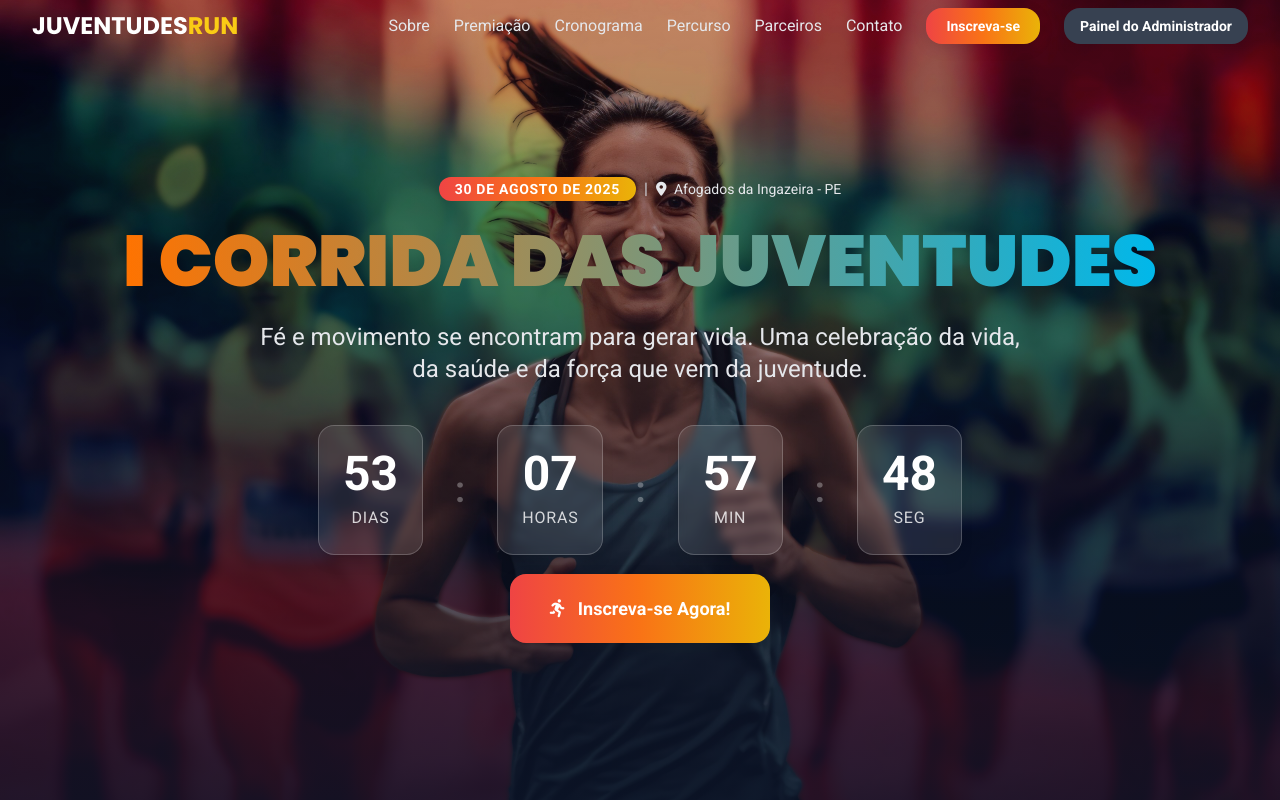
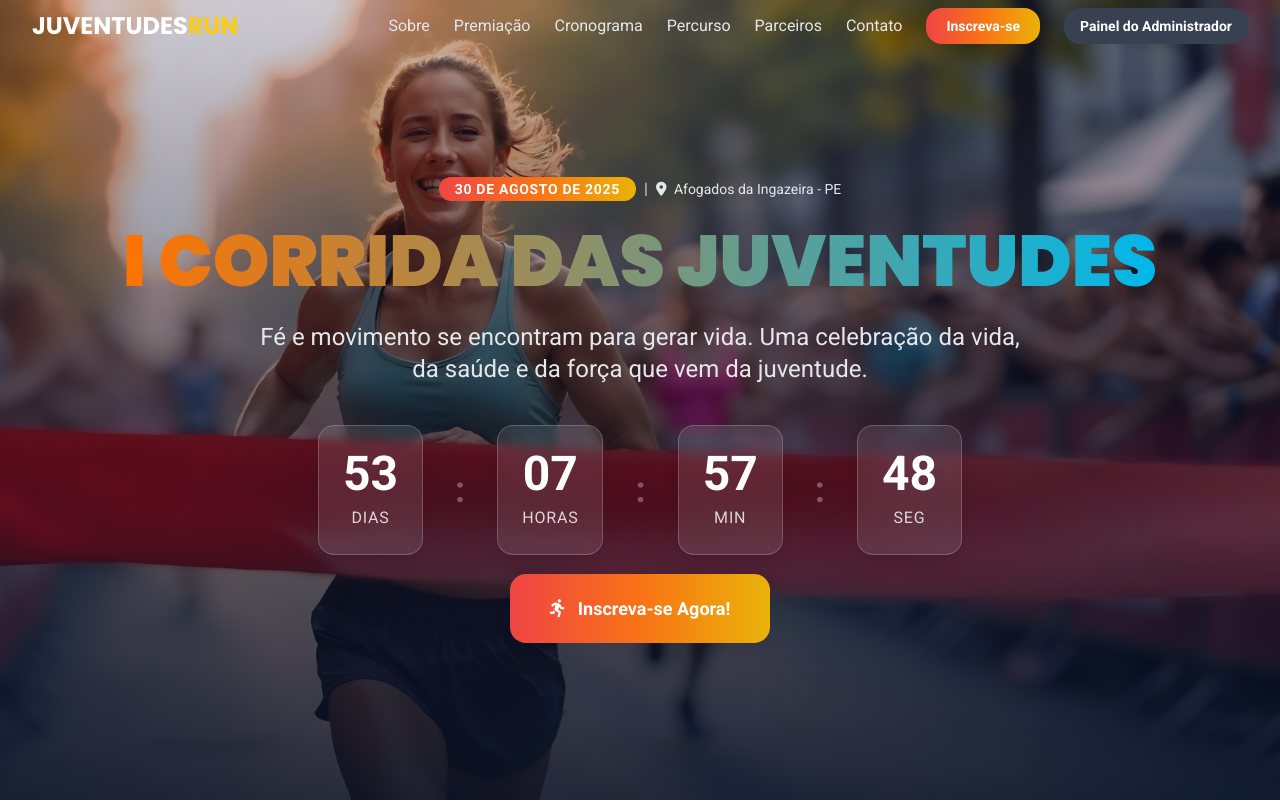
Before and after one commit to zapyeradmin/corrida-das-juventudes, a React (Vite) app: page / in a window 1280 px wide. Shown: the top 802 px of the page. Built offline with nearby package versions, Linux system fonts and the light colour scheme.

Commit message:
Update Hero section background
Change the background of the Hero section and insert the provided image.

```diff
--- a/src/components/sections/HeroSection.tsx
+++ b/src/components/sections/HeroSection.tsx
@@ -2,7 +2,7 @@ import { Countdown } from '@/components/Countdown';
 export const HeroSection = () => {
   const eventDate = new Date('2025-08-30T06:00:00-03:00');
   return <section id="hero" className="relative bg-cover bg-center min-h-screen flex items-center justify-center hero-overlay" style={{
-    backgroundImage: "url('/lovable-uploads/d50f253b-7a76-42ef-baf7-4363c523a068.png')"
+    backgroundImage: "url('/lovable-uploads/ebb90b29-abcc-4c86-aeeb-59f34d15ad04.png')"
   }}>
       <div className="hero-content text-center text-white p-4 md:p-8">
         <div className="mb-6">
```
Also changed, not shown: public/lovable-uploads/ebb90b29-abcc-4c86-aeeb-59f34d15ad04.png (added).
